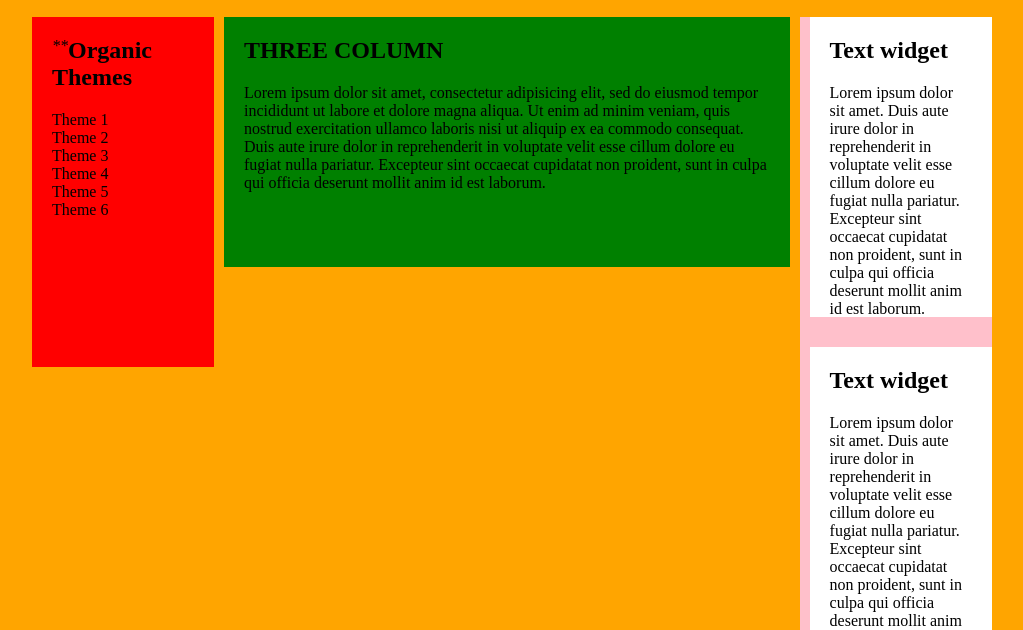
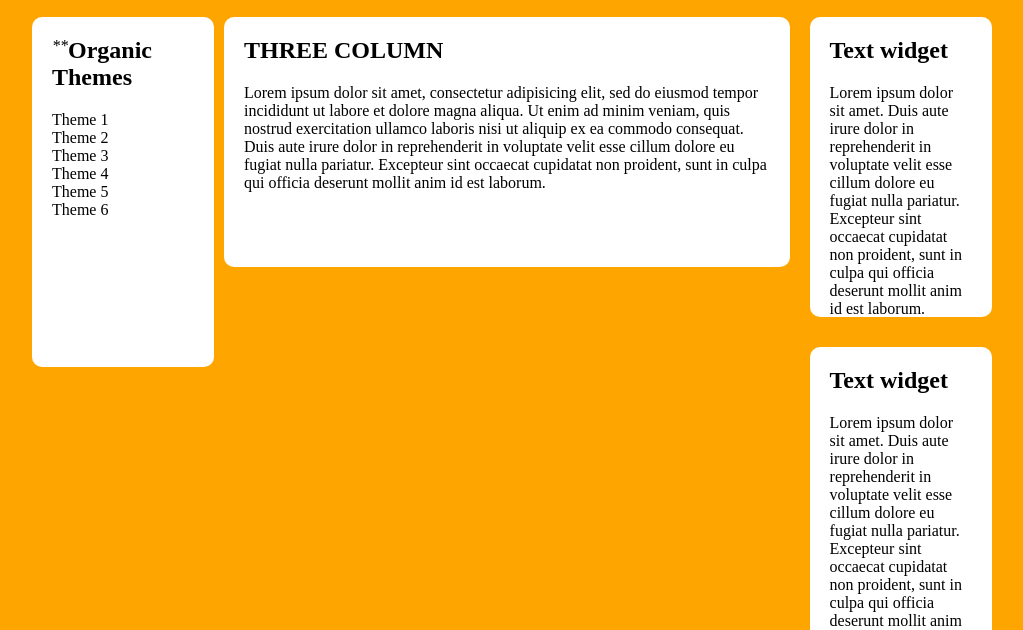
Before and after one commit to salvoab/htmlcss-struttura-wp, a plain HTML site: page index.html in a window 1280 px wide. Shown: the part 313-943 px from the top of the page, without its empty margins (128-1151 px from the left). Drawn offline with Linux system fonts and the light colour scheme.

Commit message:
Colonne bianche e classe utility br-10 per border-radius: 10px

```diff
--- a/css/style.css
+++ b/css/style.css
@@ -14,6 +14,10 @@
 
 .mt-30{
   margin-top: 30px;
+}
+
+.br-10{
+  border-radius: 10px;
 }
 
 .container{
@@ -61,7 +65,7 @@ nav{
 aside.temi{
   width: 19%;
   height: 350px;
-  background: red;
+  background: white;
   padding: 20px;
   margin-right: 1%;
 }
@@ -73,15 +77,14 @@ aside.temi ul > li{
 main{
   width: 59%;
   height: 250px;
-  background: green;
+  background: white;
   padding: 20px;
   margin-right: 1%;
 }
 
 aside.contenitore-widgets{
   width: 20%;
-  height: 1500px;
-  background: pink;
+  height: 1000px;
 }
 
 .widget{
--- a/index.html
+++ b/index.html
@@ -17,7 +17,7 @@
       </nav>
     </header>
 
-    <aside class="temi float-left mt-20">
+    <aside class="temi float-left mt-20 br-10">
       <i class="float-left">**</i>
       <h2>Organic Themes</h2>
       <ul class="mt-20">
@@ -31,23 +31,23 @@
 
     </aside>
 
-    <main class="float-left mt-20">
+    <main class="float-left mt-20 br-10">
       <h2>THREE COLUMN</h2>
       <p class="mt-20">Lorem ipsum dolor sit amet, consectetur adipisicing elit, sed do eiusmod tempor incididunt ut labore et dolore magna aliqua. Ut enim ad minim veniam, quis nostrud exercitation ullamco laboris nisi ut aliquip ex ea commodo consequat. Duis aute irure dolor in reprehenderit in voluptate velit esse cillum dolore eu fugiat nulla pariatur. Excepteur sint occaecat cupidatat non proident, sunt in culpa qui officia deserunt mollit anim id est laborum.</p>
     </main>
 
     <aside class="contenitore-widgets float-left mt-20">
-      <div class="widget">
+      <div class="widget br-10">
         <h2>Text widget</h2>
         <p class="mt-20">Lorem ipsum dolor sit amet. Duis aute irure dolor in reprehenderit in voluptate velit esse cillum dolore eu fugiat nulla pariatur. Excepteur sint occaecat cupidatat non proident, sunt in culpa qui officia deserunt mollit anim id est laborum.</p>
       </div>
 
-      <div class="widget mt-30">
+      <div class="widget mt-30 br-10">
         <h2>Text widget</h2>
         <p class="mt-20">Lorem ipsum dolor sit amet. Duis aute irure dolor in reprehenderit in voluptate velit esse cillum dolore eu fugiat nulla pariatur. Excepteur sint occaecat cupidatat non proident, sunt in culpa qui officia deserunt mollit anim id est laborum.</p>
       </div>
 
-      <div class="widget mt-30">
+      <div class="widget mt-30 br-10">
         <h2>Text widget</h2>
         <p class="mt-20">Lorem ipsum dolor sit amet. Duis aute irure dolor in reprehenderit in voluptate velit esse cillum dolore eu fugiat nulla pariatur. Excepteur sint occaecat cupidatat non proident, sunt in culpa qui officia deserunt mollit anim id est laborum.</p>
       </div>
```
